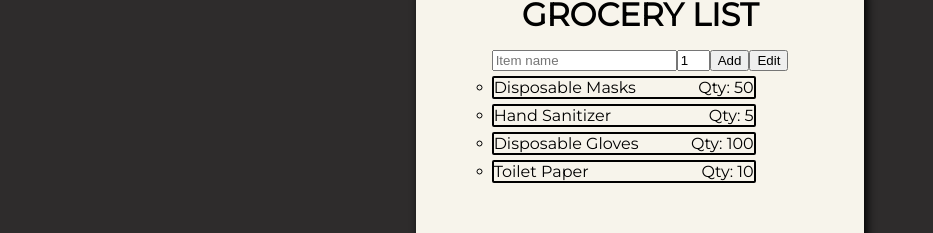
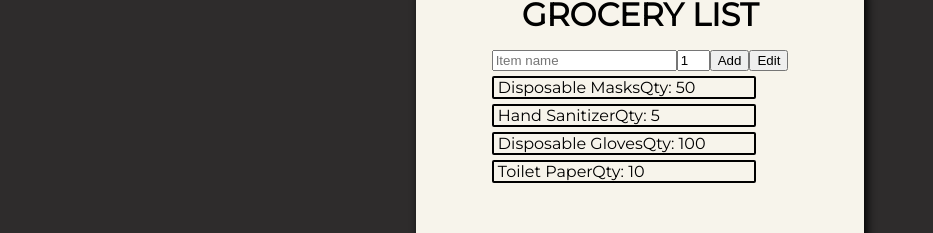
Before and after one commit to michaeltsiu/MG-Grocery-List, a React (Create React App) app: page / in a window 1280 px wide. Shown: the part 334-567 px from the top of the page, without its empty margins (0-933 px from the left). Built offline with nearby package versions, Linux system fonts and the light colour scheme.

Commit message:
Added Working functions for ListDisplay and ListItem

```diff
--- a/src/components/ListDisplay.js
+++ b/src/components/ListDisplay.js
@@ -17,7 +17,6 @@
 
   return (
     <div className="ListDisplay">
-
       <ul className="ListDisplay-List">
           {items}
       </ul>
--- a/src/components/ListItem.js
+++ b/src/components/ListItem.js
@@ -3,52 +3,53 @@
 
 const ListItem = ({name, handleClick, edit, index, setItems, items}) => {
   const [complete, setComplete] = useState(false);
-  // onChange(e) {
-  //   const
-  //     [e.target.name]: e.target.value
-  // }
-  const changeItem = (e) => {
-    // console.log(name.item)
+
+  const editItem = (e) => {
     const { name,value } = e.target
     const newObj = items.slice();
     newObj[index][name] = value
-    // newObj[index].item = e.targ≈et.value
-    setItems(newObj);
-  }
-
-  const changeQty = (name) => (e) => {
-    // console.log(name.item)
-    const newObj = items.slice();
-    newObj[index].quantity = e.target.value
     setItems(newObj);
   }
 
   return (
-    <div className="ListItem">
+    <li type="circle"
+        onClick={!edit ? () => setComplete(!complete) : undefined}
+        className={`ListItem ${ complete  && !edit ? 'ListItem-Completed' : ''}`}
+    >
 
       <div className="ListItem-Container">
 
-        <li type="circle"
-            onClick={() => setComplete(!complete)}
-            className={ complete ? 'ListItem-Completed' : null}
-        >
+        <span className="ListItem-Name">
+          &nbsp;
+          {edit
+            ? <input
+                name="item"
+                onChange={editItem}
+                value={name.item}
+              />
+            : name.item}
+        </span>
 
-          <span>
+        <span className="ListItem-Qty">
+          Qty:&nbsp;
+          {edit
+            ? <input
+                name="quantity"
+                className="ListItem-QInput"
+                onChange={editItem}
+                value={name.quantity}
+              />
+            : name.quantity
+          }
+        </span>
 
-            <div>{edit ? <input name="item" onChange={changeQty('item')} value={name.item} ></input> : name.item}</div>
-
-            <div>Qty: {edit ? <input name="quantity" onChange={changeQty('qty')} value={name.quantity}></input> : name.quantity}</div>
-
-          </span>
-        </li>
+        {edit
+          ? <button onClick={() => handleClick(name)}>X</button>
+          : null
+        }
       </div>
 
-      {edit
-        ? <button onClick={() => handleClick(name)}>X</button>
-        : null
-      }
-    </div>
-
+    </li>
   )
 }
 
```
